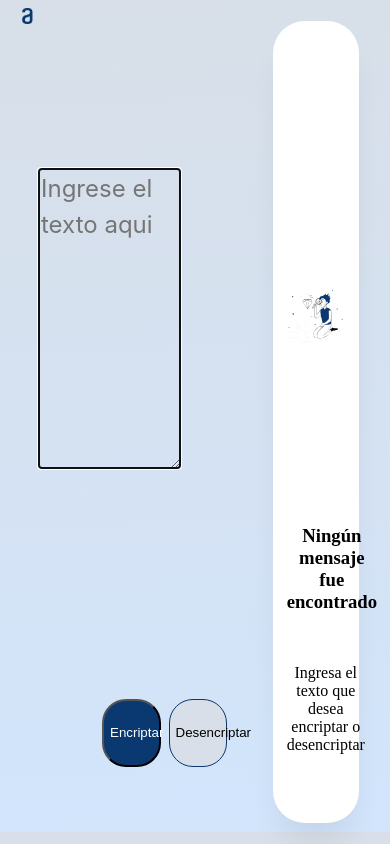
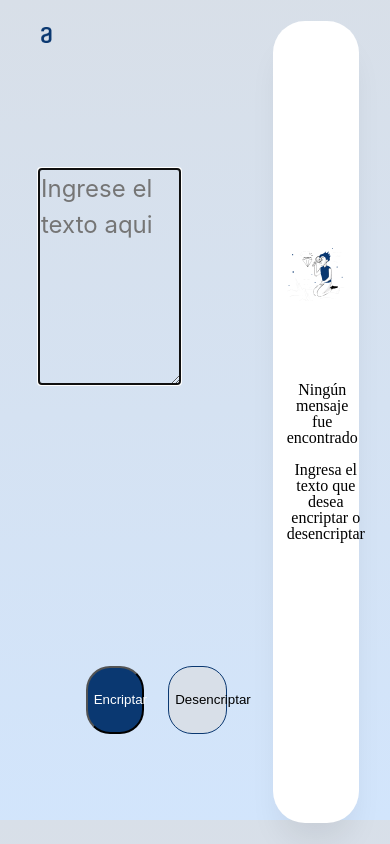
Before and after one commit to IERoldan/alura_challenge_1, a plain HTML site: page index.html in a window 390 px wide. Drawn offline with Linux system fonts and the light colour scheme.

Commit message:
start responsive adaptation

```diff
--- a/index.html
+++ b/index.html
@@ -12,13 +12,13 @@
 </head>
 
 <body>
-    <div class="container" onmouseout="">
-        <div class="aside box-reveal-msg" id="container-text-encrypted">
-        </div>
+    <div class="container">
         <div class="main ">
-            <img src="/assets/Logo_alura.png" alt="logo-alura" class="logo-alura">
+            <a href="/index.html"><img src="/assets/Logo_alura.png" alt="logo-alura" class="logo-alura"></a>
             <textarea name="text-index" type="text" class="text-index" id="text-input"
                 placeholder="Ingrese el texto aqui" autofocus maxlength="150"></textarea>
+        </div>
+        <div class="aside box-reveal-msg" id="container-text-encrypted">
         </div>
         <div class="footer ">
             <button class="btn-1" onclick="textToWork(arrayCodes, arrayDecodes)" id="btn-1">Encriptar</button>
--- a/index.js
+++ b/index.js
@@ -1,5 +1,5 @@
-const arrayCodes = ['e','i','a','o','u'];
-const arrayDecodes = ['enter','imes','ai','ober','ufat'];
+const arrayCodes = ['e', 'i', 'a', 'o', 'u'];
+const arrayDecodes = ['enter', 'imes', 'ai', 'ober', 'ufat'];
 
 const TextOfInput = document.getElementById("text-input").value;
 let containerTextEncrypted = document.getElementById('container-text-encrypted').innerHTML = `
@@ -10,21 +10,25 @@ let containerTextEncrypted = document.getElementById('container-text-encrypted')
                 <h3>Ningún mensaje fue encontrado</h3>
                 <p class="a-2-parr">Ingresa el texto que desea encriptar o desencriptar</p>
             </div>
-
-
             <div class="a-1" id="a-1">
                 <p class="text-reveal" id="text-reveal"></p>
             </div>
 
 `
 
-function textToWork(X,Y) {
-    let containerTextEncrypted = document.getElementById('container-text-encrypted').innerHTML = `
+function textToWork(X, Y) {
+    let containerTextEncrypted = document.getElementById('container-text-encrypted');
+    containerTextEncrypted.innerHTML = `
     <div class="a-1" id="a-1">
                     <p class="text-reveal" id="text-reveal"></p>
                 </div>
                 <div class="a-2 tooltip">
-                    <button class="btn-3" onclick="copyText()" onmouseout="outFunc()"> <span class="tooltiptext" id="myTooltip" >Copiar al portapapeles</span>Copiar<lord-icon src="https://cdn.lordicon.com/pqxdilfs.json" trigger="hover"
+                    <button class="btn-3" onclick="copyTextToClipboard()" onmouseout="updateTooltipText()">
+                    <span class="tooltiptext" id="myTooltip" >
+                    Copiar al portapapeles
+                    </span>
+                    Copiar
+                    <lord-icon src="https://cdn.lordicon.com/pqxdilfs.json" trigger="hover"
                             colors="primary:#121331,secondary:#646e78,tertiary:#ffc738,quaternary:#f9c9c0,quinary:#ebe6ef"
                             style="width:30px;height:30px" class='icon-copy'>
                     </lord-icon>
@@ -32,7 +36,7 @@ function textToWork(X,Y) {
                 </div>
 
     `
-    for(var position = 0; position <= X.length ; position++){
+    for (let position = 0; position <= X.length; position++) {
         const textToAnalize = document.getElementById("text-input").value;
         document.getElementById("text-input").value = textToAnalize.replaceAll(X[position], Y[position]);
         document.getElementById("text-reveal").innerHTML = textToAnalize;
@@ -40,15 +44,14 @@ function textToWork(X,Y) {
     document.getElementById("text-input").value = TextOfInput;
 };
 
-function copyText(){
-    var textToCopy = document.getElementById('text-reveal').innerHTML;
+function copyTextToClipboard() {
+    const textToCopy = document.getElementById('text-reveal').textContent;
     navigator.clipboard.writeText(textToCopy);
-    // alert(`Texto copiado ${textToCopy}` );
-    var tooltip = document.getElementById("myTooltip");
+    const tooltip = document.getElementById("myTooltip");
     tooltip.innerHTML = "Texto Copiado: " + textToCopy;
 }
 
-function outFunc() {
-    var tooltip = document.getElementById("myTooltip");
-    tooltip.innerHTML = "Copiar al portapapeles";
+
+function updateTooltipText() {
+    const tooltip = document.getElementById("myTooltip").innerHTML;
 }
--- a/style.css
+++ b/style.css
@@ -1,31 +1,72 @@
+html, body, div, span, applet, object, iframe,
+h1, h2, h3, h4, h5, h6, p, blockquote, pre,
+a, abbr, acronym, address, big, cite, code,
+del, dfn, em, img, ins, kbd, q, s, samp,
+small, strike, strong, sub, sup, tt, var,
+b, u, i, center,
+dl, dt, dd, ol, ul, li,
+fieldset, form, label, legend,
+table, caption, tbody, tfoot, thead, tr, th, td,
+article, aside, canvas, details, embed,
+figure, figcaption, footer, header, hgroup,
+menu, nav, output, ruby, section, summary,
+time, mark, audio, video {
+	margin: 0;
+	padding: 0;
+	border: 0;
+	font-size: 100%;
+	font: inherit;
+	vertical-align: baseline;
+}
+/* HTML5 display-role reset for older browsers */
+article, aside, details, figcaption, figure,
+footer, header, hgroup, menu, nav, section {
+	display: block;
+}
 body {
-    background-image: linear-gradient(178deg, rgb(216, 223, 232), rgb(210, 229, 252));
+	line-height: 1;
+}
+ol, ul {
+	list-style: none;
+}
+blockquote, q {
+	quotes: none;
+}
+blockquote:before, blockquote:after,
+q:before, q:after {
+	content: '';
+	content: none;
+}
+table {
+	border-collapse: collapse;
+	border-spacing: 0;
+}
+
+body {
+    background: linear-gradient(178deg, rgb(216, 223, 232), rgb(210, 229, 252));
+    margin: 1.7rem;
 }
 
 .container {
     display: grid;
     grid-auto-flow: column;
-    grid-template-columns: 1fr 1fr 1fr 1fr 1fr;
-    grid-template-rows: 1fr 1fr 1fr 1fr;
+    grid-template-columns: 2fr 1fr;
+    grid-template-rows: 45vh 45vh;
     gap: 6px 5px;
     grid-template-areas:
-        "main main main aside aside"
-        "main main main aside aside"
-        "footer footer footer aside aside"
-        "footer footer footer aside aside";
+        "main  aside "
+        "footer aside";
 }
 
 .aside {
     grid-area: aside;
     display: grid;
-    grid-template-columns: 1fr 1fr 1fr;
-    grid-template-rows: 1fr 1fr 1fr 1fr;
+    grid-template-columns: 1fr;
+    grid-template-rows: 45% 45%;
     gap: 0px 0px;
     grid-template-areas:
-        "a-1 a-1 a-1"
-        "a-1 a-1 a-1"
-        "a-2 a-2 a-2"
-        "a-2 a-2 a-2";
+        "a-1 "
+        "a-2 ";
     height: 100vh;
 
 }
@@ -45,7 +86,7 @@ body {
     position: relative;
     width: 15vw;
     height: 30vh;
-    top: 20vh;
+    top: 15vh;
     left: 3.5vw;
 }
 
@@ -60,19 +101,17 @@ body {
     align-items: flex-start;
     padding: 0px;
     gap: 16px;
-
     position: absolute;
     width: 15vw;
     height: auto;
     text-align: center;
     left: 3.5vw;
-    top: 10vh;
+
 }
 
 
 .main {
     grid-area: main;
-    height: 48vh;
 }
 
 .logo-alura {
@@ -90,27 +129,20 @@ body {
 
 .footer {
     grid-area: footer;
-    height: 48vh;
-    display: flex;
     flex-direction: row;
     align-items: flex-start;
     padding: 0px;
     gap: 24px;
-
-    position: absolute;
-    width: 4vw;
-    height: 2vh;
-    left: 20vw;
-    top: 80vh;
     display: flex;
     flex-direction: row;
     align-items: flex-start;
-    padding: 24px;
-    gap: 8px;
+
 }
 
 .btn-1 {
-
+    position: relative;
+    top: 30vh;
+    left: 15vw;
     width: 15vw;
     height: 8vh;
     background: #0A3871;
@@ -125,6 +157,9 @@ body {
 
 
 .btn-2 {
+    position: relative;
+    top: 30vh;
+    left: 15vw;
     box-sizing: border-box;
     width: 15vw;
     height: 8vh;
@@ -140,7 +175,7 @@ body {
 
 .btn-3{
     position: relative;
-    top: 23.6vh;
+    top: 34.9vh;
     width: 15vw;
     height: 8vh;
     background: #FFFFFF;
@@ -164,7 +199,7 @@ button:hover{
 .text-index{
     position: absolute;
     width: 35vw;
-    height: 35vh;
+    height: 25vh;
     left: 10vw;
     top: 20vh;
     color: #0A3871;
@@ -240,3 +275,19 @@ color: #495057;
     visibility: visible;
     opacity: 1;
   }
+
+  @media screen and (max-width:760px) {
+    /* .container {
+        display: grid;
+        grid-auto-flow: column;
+        grid-template-columns: 2fr 1fr;
+        grid-template-rows: 1fr 1fr 1fr;
+        gap: 6px 5px;
+        grid-template-areas:
+            "main main"
+            "footer footer"
+            "aside aside"
+            ;
+    } */
+
+  }
```
Lines whose indentation alone changed are shown as unchanged.
